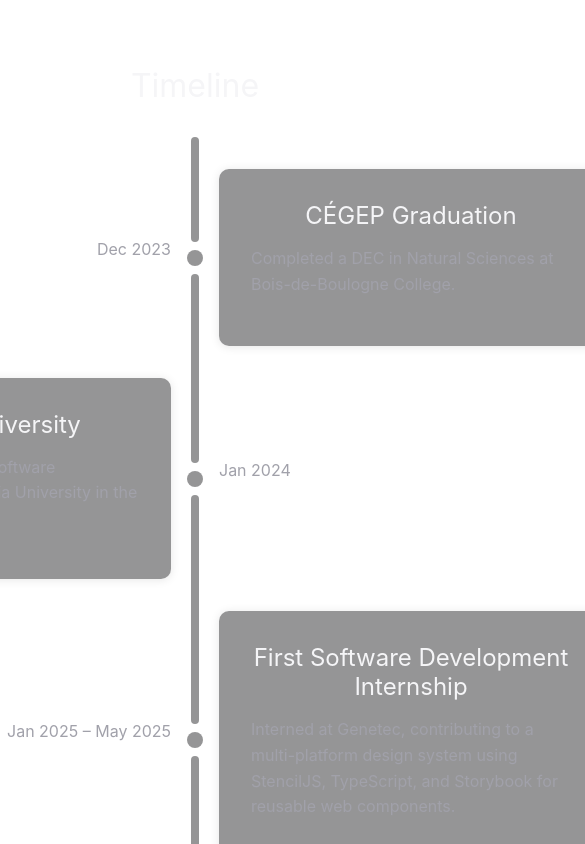
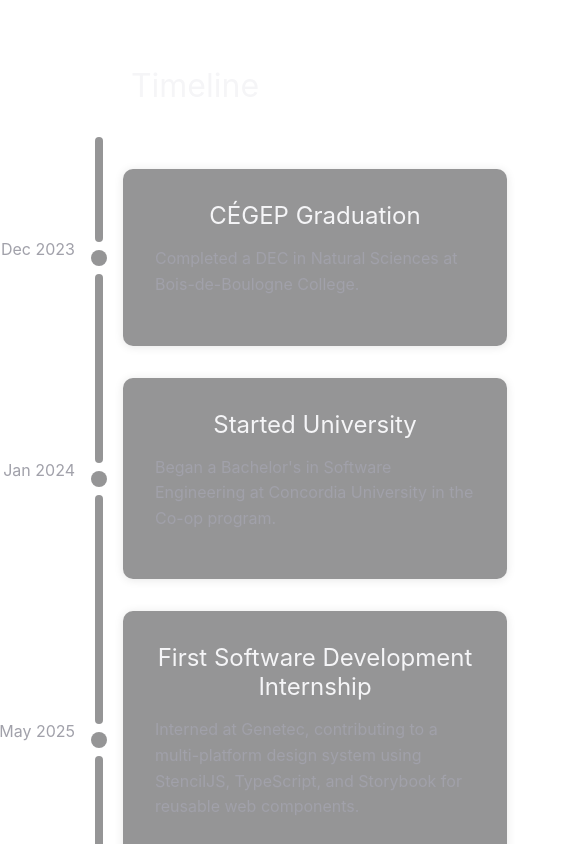
Before and after one commit to FrancoisMartinez/react-portfolio, a React (Vite) app: page / in a window 390 px wide. Shown: the part 920-1764 px from the top of the page, 585 px wide, since content can reach past the window. Built offline with nearby package versions, Linux system fonts and the light colour scheme.

Commit message:
topend and bottom end centering on timeline

```diff
--- a/src/components/Event.jsx
+++ b/src/components/Event.jsx
@@ -2,7 +2,7 @@ import React from 'react';
 import styles from '../styles/Event.module.css';
 import Card from './Card.jsx';
 
-const Event = ({ children, date, side }) => {
+const Event = ({ children, date, side, dateWidth }) => {
 
     const timeline = (
         <div className={styles.timeline}>
@@ -18,12 +18,12 @@ const Event = ({ children, date, side }) => {
                 <div className={styles.event}>
                     <Card style={{ width: '24rem', margin: '1rem 0' }}>{children}</Card>
                     {timeline}
-                    <div className={styles.date} style={{ textAlign: 'start' }}><p>{date}</p></div>
+                    <div className={styles.date} style={{ textAlign: 'start', width: dateWidth}}><p>{date}</p></div>
                 </div>
             }
             {side === 'right' &&
                 <div className={styles.event}>
-                    <div className={styles.date} style={{ textAlign: 'end' }}><p>{date}</p></div>
+                    <div className={styles.date} style={{ textAlign: 'end', width: dateWidth }}><p>{date}</p></div>
                     {timeline}
                     <Card style={{ width: '24rem', margin: '1rem 0' }}>{children}</Card>
                 </div>
--- a/src/components/Timeline.jsx
+++ b/src/components/Timeline.jsx
@@ -1,25 +1,39 @@
-import React from 'react';
+import React, { useState, useEffect } from 'react';
 import { useTranslation } from 'react-i18next';
 import styles from '../styles/Timeline.module.css';
 import Event from './Event.jsx';
 import timelineEvents from '/public/data/timelineEvents.js';
 
 const Timeline = () => {
+    const [side, setSide] = useState(2);
+    const [dateWidth, setDateWidth] = useState('24rem');
+    const [endPosition, setEndPosition] = useState('50%');
     const { t } = useTranslation();
 
+    useEffect(() => {
+        const handleResize = () => {
+            setSide(window.innerWidth < 850 ? 0 : 2);
+            setDateWidth(window.innerWidth < 850 ? '12rem' : '24rem');
+        };
 
+        handleResize();
+
+        window.addEventListener('resize', handleResize);
+
+        return () => window.removeEventListener('resize', handleResize);
+    }, []);
 
     return (
         <div className={styles.container}>
-            <div className={styles.topEnd}></div>
+            <div className={styles.topEnd} style={{ marginLeft: dateWidth }}></div>
 
                 {timelineEvents.map((timelineEvent) => (
-                    <Event key={timelineEvent.id} style={{ width: '18.75rem' }} side={timelineEvent.id % 2 == 0 ? 'left' : 'right'} date={t(timelineEvent.dateKey)}>
+                    <Event key={timelineEvent.id} style={{ width: '18.75rem' }} side={timelineEvent.id % side == 0 ? 'left' : 'right'} date={t(timelineEvent.dateKey)} dateWidth={dateWidth}>
                             <h2>{t(timelineEvent.titleKey)}</h2>
                             <p>{t(timelineEvent.descriptionKey)}</p>
                     </Event>
                 ))}
-            <div className={styles.bottomEnd}></div>
+            <div className={styles.bottomEnd} style={{ marginLeft: dateWidth }}></div>
         </div>
     );
 }
--- a/src/styles/Event.module.css
+++ b/src/styles/Event.module.css
@@ -6,7 +6,6 @@
 
 
 .date {
-    width: 24rem;
     display: flex;
     flex-direction: column;
     justify-content: center;
--- a/src/styles/Timeline.module.css
+++ b/src/styles/Timeline.module.css
@@ -14,10 +14,11 @@
     width: 0.5rem;
     position: relative;
     z-index: 1;
-    margin: 0 auto;
     background-color: var(--transparent-background-color);
     -webkit-backdrop-filter: blur(10px);
     backdrop-filter: blur(10px);
+    margin-left: 24rem;
+    margin-right: 24rem
 }
 
 .topEnd {
```
